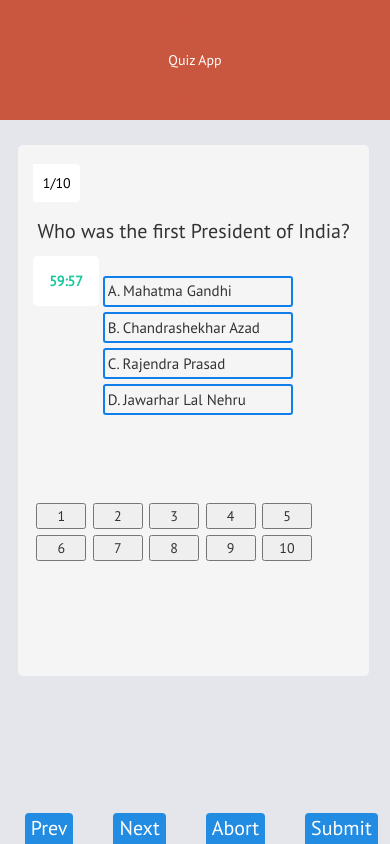
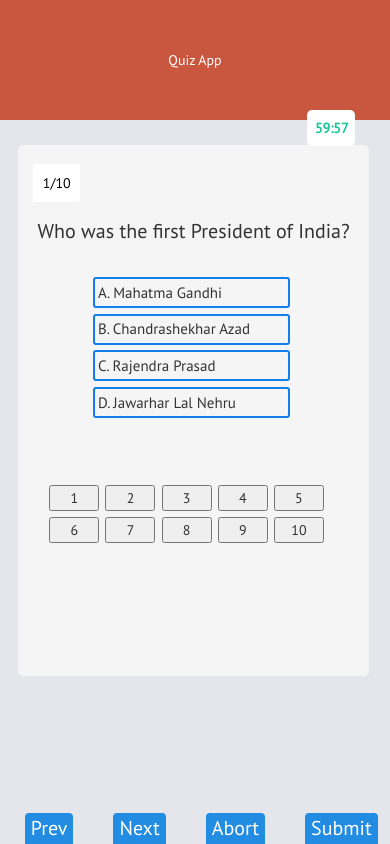
Before and after one commit to pjra99/quiz-app, a React (Create React App) app: page / in a window 390 px wide. Both pictures are taken after a click on the button "Start". Built offline with nearby package versions, Linux system fonts and the light colour scheme.

Commit message:
changes in CSS

```diff
--- a/src/App.js
+++ b/src/App.js
@@ -344,7 +344,7 @@ for(var i=0; i<noOfQuestions; i++){
       {/* This APP is under construction currently ._. */}
             <div className="col-md-2"><span className="ques-num">{history.location.state.quesNum}/{noOfQuestions}</span></div>
           <div className="col-md-8 question-statement">  {history.location.state.question}</div>
-          <div className="col-md-2"><span className="countDown">{minutes}:{seconds%10===seconds?<span>0{seconds}</span>:<span>{seconds}</span>}</span></div>
+          <div className="col-md-2"><span className="count-down">{minutes}:{seconds%10===seconds?<span>0{seconds}</span>:<span>{seconds}</span>}</span></div>
             </div>
           <div className="row">
             <div className="col-md-3">
--- a/src/css/App.css
+++ b/src/css/App.css
@@ -74,16 +74,16 @@
     width: 50px;
 }
 
-/* .options {
+.options {
     position: relative;
-    left: 3.5%;
-} */
+    top: 3.5%;
+}
 .options > li {
     list-style-type: none;
     padding: 1%;
     border: 2px solid #107EEB;
     margin-top: 2%;
-    width: 50%;
+    width: 55%;
     border-radius: 3px;
     font-size: 15px;
 }
@@ -146,12 +146,12 @@
 .prev-btn {
     color: white;
 }
-.countDown {
+.count-down {
     position: relative;
     top: 22px;
     background: white;
     color: #16c79a;
-    padding: 5%;
+    padding: 8px;
     border-radius: 5px;
     font-weight: 900;
 }
@@ -176,16 +176,22 @@
       top: 20px;
   }
   .options > li {
-      width: 150px;
+      width: 70%;
       margin-left: 20px;
   }
-
+  .count-down {
+      position: fixed;
+      /* padding-right: 10px; */
+      top: 13%;
+      right: 13%;
+  }
   .options {
     top: 20px;
-    margin-left: 20px;
+    /* margin-left: 20px; */
 }
 .question-template-right {
     margin-top: 20%;
+    padding-left: 7%;
 }
 .question-template-bottom {
     top: 20px;
@@ -206,7 +212,7 @@
         top: 10%;
     }
     .options {
-        margin-left: 10px;
+        /* margin-left: 10px; */
     }
     .question-template-bottom {
         top: 20px;
@@ -214,15 +220,24 @@
     .clear-response {
         top: 20px;
     }
-    .countDown {
+    .count-down {
         width: 10px;
     }
     .question-template {
         width: 90%;
         left: 8.5%;
     }
+    .question-template-right {
+        padding-left: 8%;
+    }
     .options > li {
         width: 70%;
+    }
+    .count-down {
+        position: fixed;
+        padding-right: 40px;
+        top: 13%;
+        right: 9%;
     }
 }
 .score {
```
